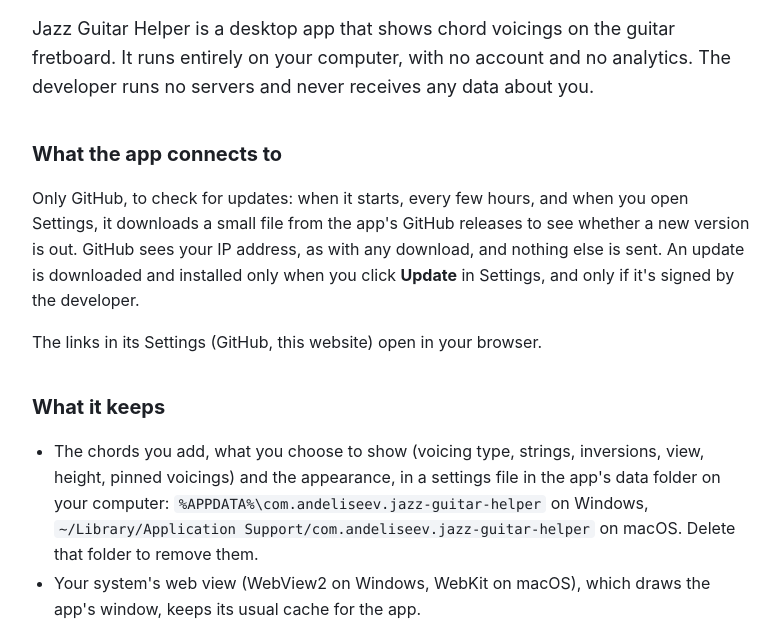
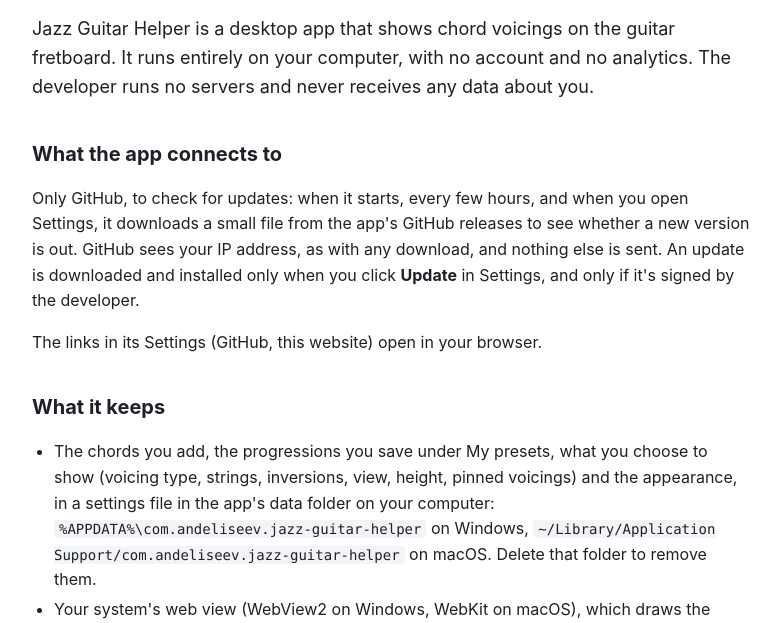
Before and after one commit to andeliseev/andeliseev.github.io, a plain HTML site: page jazz-guitar-helper/privacy.html in a window 1280 px wide. Shown: the part 177-800 px from the top of the page, without its empty margins (248-1028 px from the left). Drawn offline with Linux system fonts and the light colour scheme.

Commit message:
Jazz Guitar Helper: chord suggestions and My presets; new screenshots
The home page mentions suggestions while typing and saving progressions. The privacy policy
lists the progressions saved under My presets among what the app keeps on the computer.

```diff
--- a/jazz-guitar-helper/privacy.html
+++ b/jazz-guitar-helper/privacy.html
@@ -31,8 +31,9 @@
 
     <h2>What it keeps</h2>
     <ul>
-      <li>The chords you add, what you choose to show (voicing type, strings, inversions, view, height,
-        pinned voicings) and the appearance, in a settings file in the app's data folder on your computer:
+      <li>The chords you add, the progressions you save under My presets, what you choose to show
+        (voicing type, strings, inversions, view, height, pinned voicings) and the appearance, in a
+        settings file in the app's data folder on your computer:
         <code>%APPDATA%\com.andeliseev.jazz-guitar-helper</code> on Windows,
         <code>~/Library/Application Support/com.andeliseev.jazz-guitar-helper</code> on macOS.
         Delete that folder to remove them.</li>
```
Also changed, not shown: jazz-guitar-helper/index.html (+2 -1 lines), jazz-guitar-helper/screenshot-dark.png, jazz-guitar-helper/screenshot-light.png.
